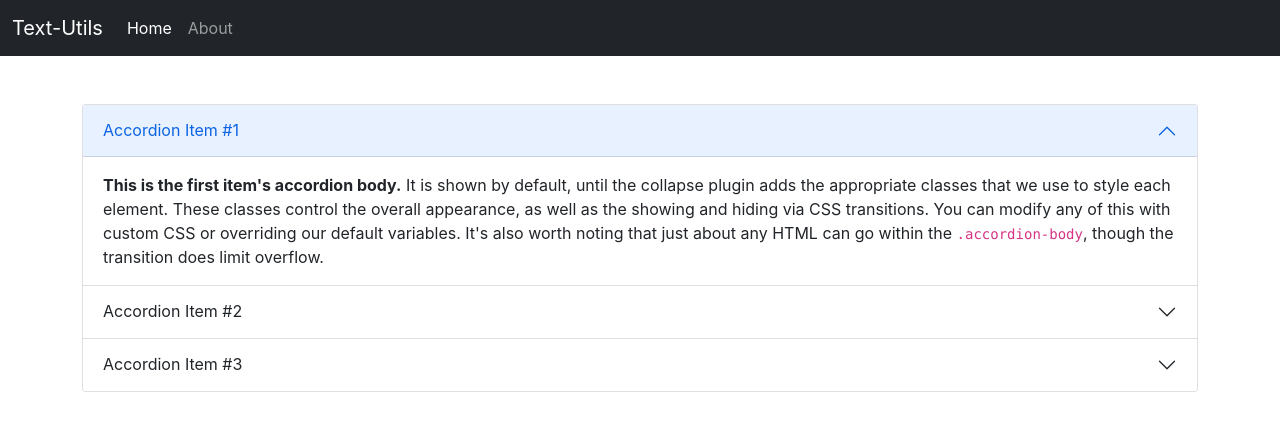
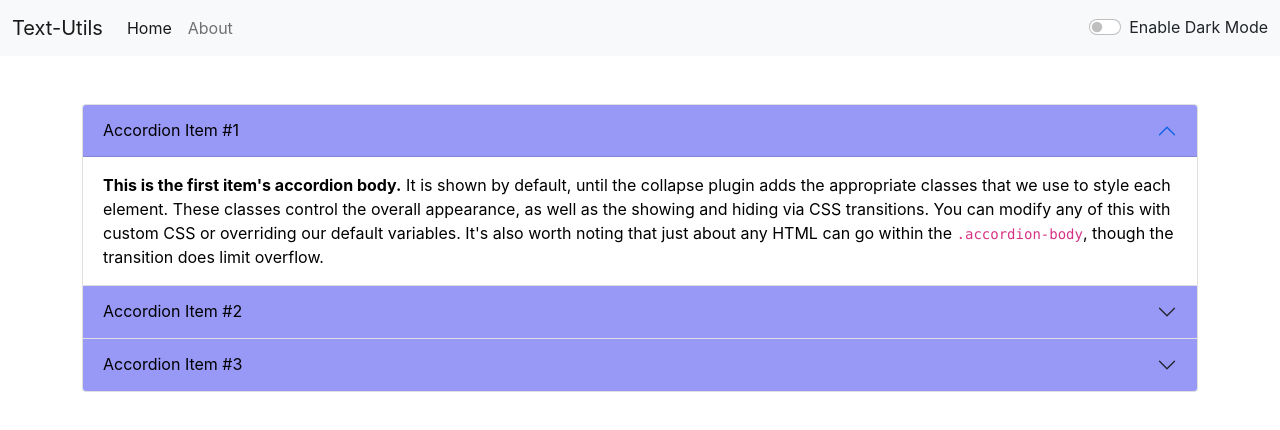
Before and after one commit to Nitish85345/Text-Utils, a React (Create React App) app: page /about in a window 1280 px wide. Shown: the top 430 px of the page. Built offline with nearby package versions, Linux system fonts and the light colour scheme.

Commit message:
Enabled Dark Mode Feature

```diff
--- a/src/App.js
+++ b/src/App.js
@@ -2,6 +2,7 @@ import './App.css';
 import Navbar from './Components/Navbar';
 import Textform from './Components/Textform';
 import About from './Components/About';
+import { useState } from 'react';
 
 import {
   BrowserRouter as Router,
@@ -10,18 +11,34 @@ import {
 } from "react-router-dom";
 
 function App() {
+  let [mode, setMode] = useState("light");
+  let [btnText, setBtnText] = useState("Enable Dark Mode");
+
+  const togglebtn = () =>{
+    if(mode === "light"){
+      setMode("dark");
+      setBtnText("Enable Light Mode");
+      document.body.style.backgroundColor = "grey";
+
+    }else{
+      setMode("light");
+      setBtnText("Enable Dark Mode");
+      document.body.style.backgroundColor = "white";
+    }
+  }
+
   return (
     <Router>
       <div>
-        <Navbar />
+        <Navbar mode={mode} btnText={btnText} togglebtn={togglebtn} />
 
         <Routes>
           <Route path="/"
-            element={<Textform title="Enter Text Here" />}
+            element={<Textform title="Enter Text Here" mode={mode}/>}
           />
 
           <Route path="/about"
-            element={<About />}
+            element={<About mode={mode}/>}
           />
         </Routes>
       </div>
--- a/src/Components/About.js
+++ b/src/Components/About.js
@@ -1,12 +1,15 @@
 import React from 'react'
 
-export default function About() {
+export default function About(props) {
+    let accordionItemStyle = {backgroundColor :props.mode==='light'?'white':'#808080', color :props.mode==='light'?'black':'white'};
+    let accordionButtonStyle = {backgroundColor :props.mode==='light'?'#9898f7':'rgb(53 51 51)', color:props.mode==='light'?'black':'white'};
+
     return (
         <div className="container my-5">
             <div className="accordion" id="accordionExample">
-                <div className="accordion-item">
+                <div className="accordion-item" style={accordionItemStyle}>
                     <h2 className="accordion-header" id="headingOne">
-                        <button className="accordion-button" type="button" data-bs-toggle="collapse" data-bs-target="#collapseOne" aria-expanded="true" aria-controls="collapseOne">
+                        <button className="accordion-button" style={accordionButtonStyle} type="button" data-bs-toggle="collapse" data-bs-target="#collapseOne" aria-expanded="true" aria-controls="collapseOne">
                             Accordion Item #1
                         </button>
                     </h2>
@@ -16,9 +19,9 @@ export default function About() {
                         </div>
                     </div>
                 </div>
-                <div className="accordion-item">
+                <div className="accordion-item" style={accordionItemStyle}>
                     <h2 className="accordion-header" id="headingTwo">
-                        <button className="accordion-button collapsed" type="button" data-bs-toggle="collapse" data-bs-target="#collapseTwo" aria-expanded="false" aria-controls="collapseTwo">
+                        <button className="accordion-button collapsed" style={accordionButtonStyle} type="button" data-bs-toggle="collapse" data-bs-target="#collapseTwo" aria-expanded="false" aria-controls="collapseTwo">
                             Accordion Item #2
                         </button>
                     </h2>
@@ -28,9 +31,9 @@ export default function About() {
                         </div>
                     </div>
                 </div>
-                <div className="accordion-item">
+                <div className="accordion-item" style={accordionItemStyle}>
                     <h2 className="accordion-header" id="headingThree">
-                        <button className="accordion-button collapsed" type="button" data-bs-toggle="collapse" data-bs-target="#collapseThree" aria-expanded="false" aria-controls="collapseThree">
+                        <button className="accordion-button collapsed" style={accordionButtonStyle} type="button" data-bs-toggle="collapse" data-bs-target="#collapseThree" aria-expanded="false" aria-controls="collapseThree">
                             Accordion Item #3
                         </button>
                     </h2>
--- a/src/Components/Navbar.js
+++ b/src/Components/Navbar.js
@@ -1,10 +1,11 @@
 import React from 'react'
-import {Link} from 'react-router-dom';
+import { Link } from 'react-router-dom';
 
-export default function Navbar() {
+export default function Navbar(props) {
     return (
-    <nav className="navbar navbar-expand-lg navbar-dark bg-dark">
-      <div className="container-fluid">
+        <nav className={`navbar navbar-expand-lg navbar-${props.mode} bg-${props.mode}`}>
+
+            <div className="container-fluid ">
                 <Link className="navbar-brand" to="/">Text-Utils</Link>
                 <button className="navbar-toggler" type="button" data-bs-toggle="collapse" data-bs-target="#navbarSupportedContent" aria-controls="navbarSupportedContent" aria-expanded="false" aria-label="Toggle navigation">
                     <span className="navbar-toggler-icon"></span>
@@ -19,6 +20,11 @@ export default function Navbar() {
                         </li>
                     </ul>
                 </div>
+
+                <div className={`form-check form-switch text-${props.mode==="dark" ? "light" : "dark"}`}>
+                    <input className="form-check-input" type="checkbox" onChange={props.togglebtn} id="flexSwitchCheckDefault" />
+                    <label className="form-check-label" htmlFor="flexSwitchCheckDefault">{props.btnText}</label>
+                </div>
             </div>
         </nav>
     )
--- a/src/Components/Textform.js
+++ b/src/Components/Textform.js
@@ -36,20 +36,25 @@ export default function Textform(props) {
 
     const [text, setText] = useState('');
 
+    let style = {
+        color : props.mode==='light'? 'black': 'white'
+    }
+    let btncolor = props.mode==='light'?'success':'dark';
+
     return (
         <>
-        <div className="container my-3">
+        <div className="container my-3" style={style}>
             <div className="mb-3">
                 <label htmlFor="myBox" className="form-label"><h3>{props.title}</h3></label>
-                <textarea className="form-control" id="myBox" rows="3" value={text} onChange={handleOnChange}></textarea>
+                <textarea className="form-control" style={{backgroundColor : props.mode==='light'?'white':'#d2d2d2'}} id="myBox" rows="3" value={text} onChange={handleOnChange}></textarea>
             </div>
 
             <div className="container m-0 p-0">
-                <button type="button" className="btn btn-success mx-1" onClick={handleUpClick}>Convert to Upper-Case</button>
-                <button type="button" className="btn btn-success mx-1" onClick={handleLoClick}>Convert to Lower-Case</button>
-                <button type="button" className="btn btn-success mx-1" onClick={handleClearClick}>Clear text</button>
-                <button type="button" className="btn btn-success mx-1" onClick={handleCopy}>Copy text</button>
-                <button type="button" className="btn btn-success mx-1" onClick={handleExtraSpaces}>Remove Extra Spaces</button>
+                <button type="button" className={`btn btn-${btncolor} mx-1`} onClick={handleUpClick}>Convert to Upper-Case</button>
+                <button type="button" className={`btn btn-${btncolor} mx-1`} onClick={handleLoClick}>Convert to Lower-Case</button>
+                <button type="button" className={`btn btn-${btncolor} mx-1`} onClick={handleClearClick}>Clear text</button>
+                <button type="button" className={`btn btn-${btncolor} mx-1`} onClick={handleCopy}>Copy text</button>
+                <button type="button" className={`btn btn-${btncolor} mx-1`} onClick={handleExtraSpaces}>Remove Extra Spaces</button>
             </div>
 
         <Summary text={text}/>
```
Lines whose indentation alone changed are shown as unchanged.
